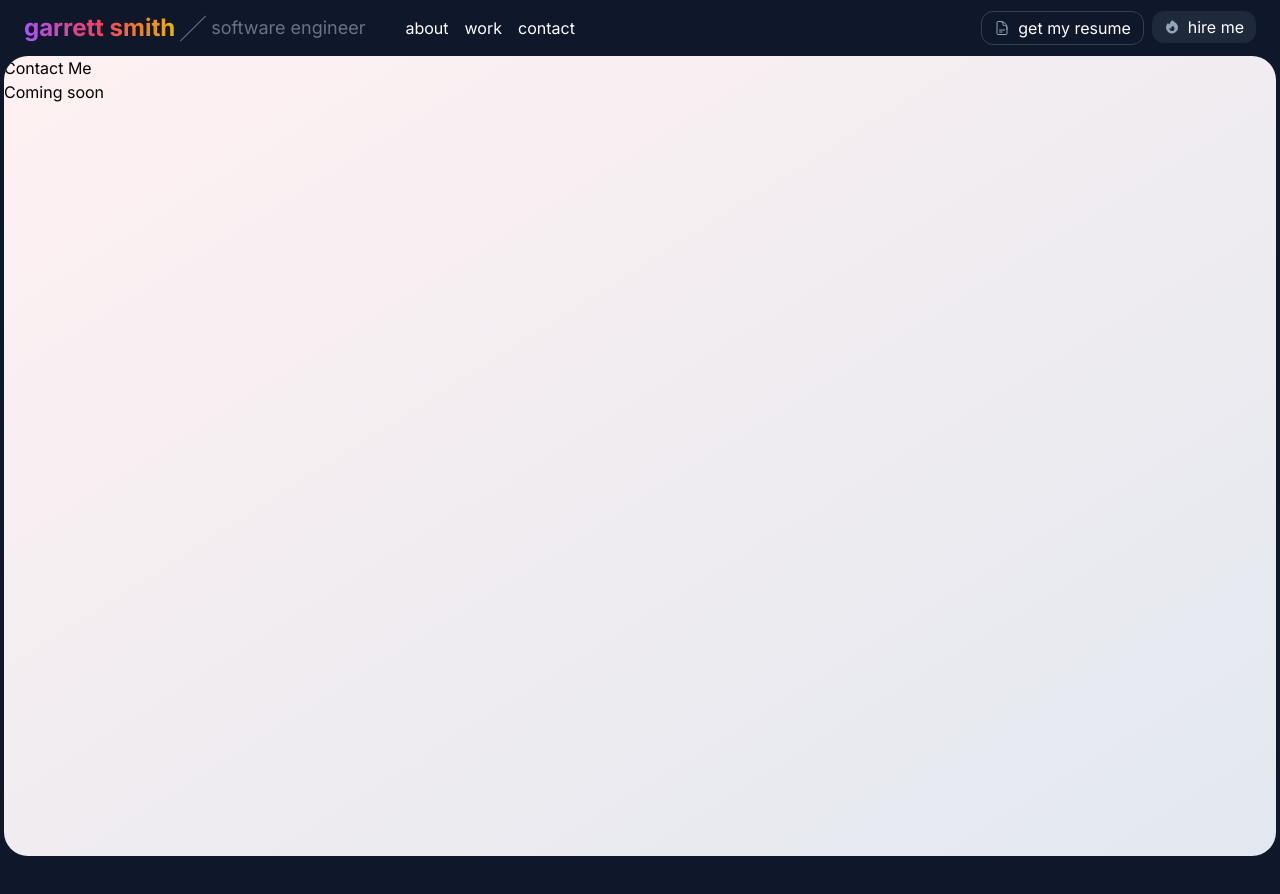
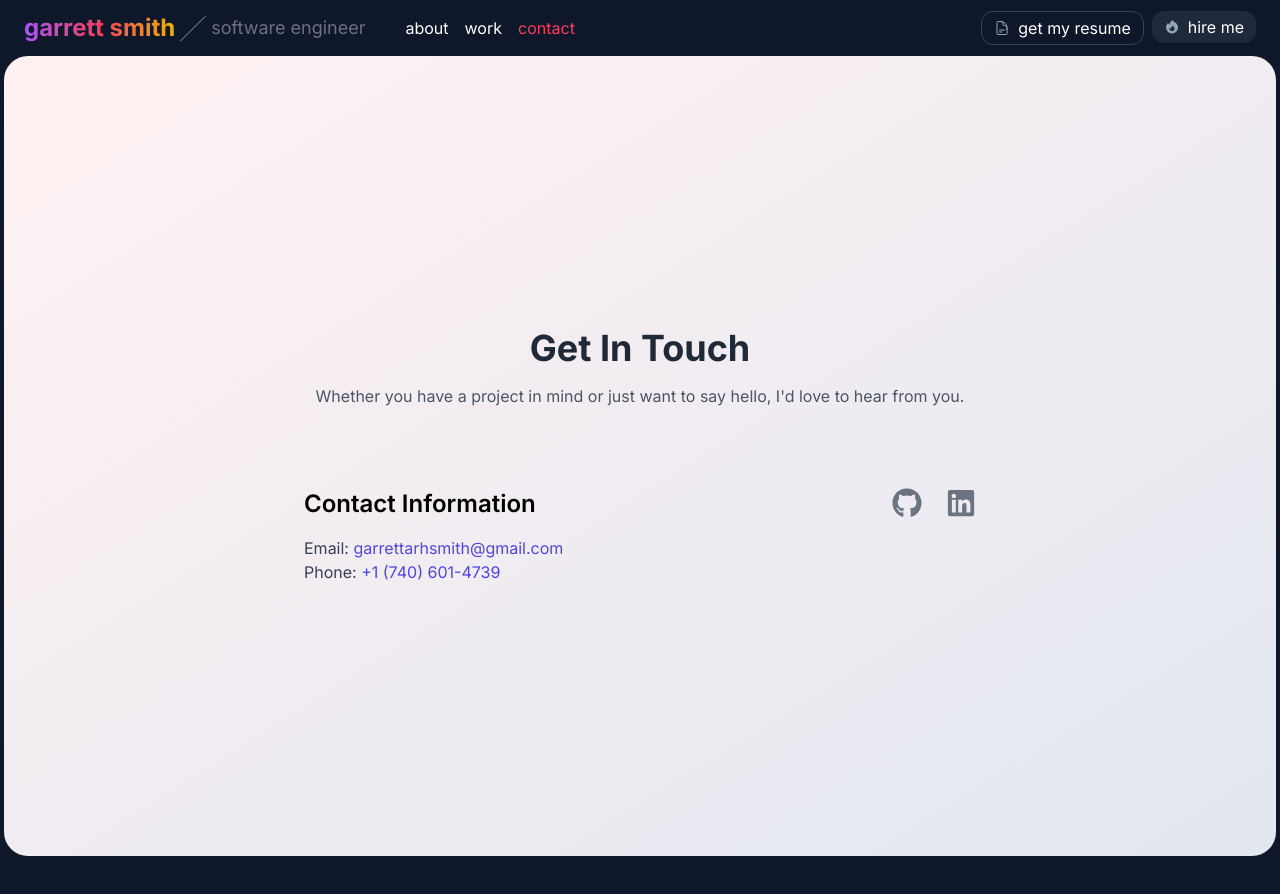
Before and after one commit to GarrettArhSmith/portfolio, a Next.js app: page /contact in a window 1280 px wide. Shown: the top 894 px of the page. Built offline with nearby package versions, Linux system fonts and the light colour scheme.

Commit message:
added a little content to the contact page so it's not so empty

```diff
--- a/package.json
+++ b/package.json
@@ -18,6 +18,7 @@
     "next": "14.2.5",
     "react": "^18",
     "react-dom": "^18",
+    "react-icons": "^5.3.0",
     "tailwind-merge": "^2.4.0"
   },
   "devDependencies": {
--- a/src/app/components/Btn/Btn.tsx
+++ b/src/app/components/Btn/Btn.tsx
@@ -9,6 +9,7 @@ type Props = {
   underline?: boolean;
   onClick?: React.MouseEventHandler;
   disabled?: boolean;
+  type?: "button" | "submit" | "reset";
 };
 
 export default function Btn({
@@ -18,6 +19,7 @@ export default function Btn({
   variant,
   onClick,
   disabled = false,
+  type = "button",
 }: Props) {
   const variantStyling = () => {
     let style = "";
@@ -31,6 +33,7 @@ export default function Btn({
 
   return (
     <button
+      type={type}
       disabled={disabled}
       onClick={onClick}
       className={twMerge(
--- a/src/app/components/Header/Header.tsx
+++ b/src/app/components/Header/Header.tsx
@@ -1,5 +1,6 @@
 "use client";
 import { useState } from "react";
+import { usePathname } from "next/navigation";
 import Link from "next/link";
 import { FireIcon } from "@heroicons/react/24/solid";
 import {
@@ -15,6 +16,7 @@ type Props = {};
 
 export default function Header({}: Props) {
   const [open, setOpen] = useState(false);
+  const pathname = usePathname();
   return (
     <header className="px-5">
       <div className={`h-14 flex items-center justify-between`}>
@@ -33,7 +35,12 @@ export default function Header({}: Props) {
               {routes.map(
                 (route) =>
                   route.enabled && (
-                    <li key={route.path} className="hover:text-rose-500">
+                    <li
+                      key={route.path}
+                      className={`${
+                        pathname === route.path && "text-rose-500"
+                      } hover:text-rose-500`}
+                    >
                       <Link href={route.path}>{route.name}</Link>
                     </li>
                   )
@@ -83,7 +90,10 @@ export default function Header({}: Props) {
                 {routes.map(
                   (route) =>
                     route.enabled && (
-                      <li key={route.path} className="hover:text-rose-500">
+                      <li
+                        key={route.path}
+                        className={`${route} hover:text-rose-500`}
+                      >
                         <Link href={route.path}>{route.name}</Link>
                       </li>
                     )
--- a/src/app/contact/page.tsx
+++ b/src/app/contact/page.tsx
@@ -1,10 +1,111 @@
+"use client";
+import { useState } from "react";
+import Link from "next/link";
+import { FaGithub, FaLinkedin } from "react-icons/fa";
+import Btn from "../components/Btn/Btn";
+
 type Props = {};
 
-export default function page({}: Props) {
+export default function ContactPage({}: Props) {
+  const [socialLink, setSocialLink] = useState("");
   return (
-    <main>
-      <h1>Contact Me</h1>
-      <p>Coming soon</p>
-    </main>
+    <div className="min-h-screen p-8 flex flex-col items-center justify-center">
+      <header className="text-center mb-12">
+        <h1 className="text-4xl font-bold text-gray-800">Get In Touch</h1>
+        <p className="mt-4 text-gray-600">
+          Whether you have a project in mind or just want to say hello, I&apos;d
+          love to hear from you.
+        </p>
+      </header>
+      <div className="w-full max-w-2xl">
+        {/* <h2 className="text-2xl font-semibold mb-4">Contact Form</h2>
+        <form className="space-y-4">
+          <div>
+            <label className="block text-gray-700">Name</label>
+            <input
+              type="text"
+              className="p-2 mt-1 block w-full rounded-md border-gray-300 shadow-sm focus:border-indigo-500 focus:ring-indigo-500"
+              placeholder="Your name"
+            />
+          </div>
+          <div>
+            <label className="block text-gray-700">Email</label>
+            <input
+              type="email"
+              className="p-2 mt-1 block w-full rounded-md border-gray-300 shadow-sm focus:border-indigo-500 focus:ring-indigo-500"
+              placeholder="Your email"
+            />
+          </div>
+          <div>
+            <label className="block text-gray-700">Message</label>
+            <textarea
+              className="p-2 mt-1 block w-full rounded-md border-gray-300 shadow-sm focus:border-indigo-500 focus:ring-indigo-500"
+              placeholder="Your message"
+              rows={4}
+            />
+          </div>
+          <div>
+            <Btn
+              type="submit"
+              variant="contained"
+              className="p-2 w-full bg-rose-500 text-white hover:text-white hover:bg-rose-600 flex justify-center"
+            >
+              Send
+            </Btn>
+          </div>
+        </form> */}
+        <div className="mt-8 flex flex-col md:flex-row justify-between gap-4">
+          <div>
+            <h2 className="text-2xl font-semibold mb-4">Contact Information</h2>
+            <p className="text-gray-700">
+              Email:{" "}
+              <a
+                href="mailto:garrettarhsmith@gmail.com"
+                className="text-indigo-600"
+              >
+                garrettarhsmith@gmail.com
+              </a>
+            </p>
+            <p className="text-gray-700">
+              Phone:{" "}
+              <a href="tel:+1-740-601-4739" className="text-indigo-600">
+                +1 (740) 601-4739
+              </a>
+            </p>
+          </div>
+          <div>
+            <div className="flex gap-6 md:justify-end">
+              <Link href="https://github.com/garrettarhsmith" target="_blank">
+                <FaGithub
+                  className="text-3xl text-gray-500 hover:text-gray-700 hover:cursor-pointer"
+                  onMouseOver={() =>
+                    setSocialLink("https://github.com/garrettarhsmith")
+                  }
+                  onMouseOut={() => setSocialLink("")}
+                />
+              </Link>
+              <Link
+                href="https://www.linkedin.com/in/garrettarhsmith"
+                target="_blank"
+              >
+                <FaLinkedin
+                  className="text-3xl text-gray-500 hover:text-gray-700 hover:cursor-pointer"
+                  onMouseOver={() =>
+                    setSocialLink("https://www.linkedin.com/in/garrettarhsmith")
+                  }
+                  onMouseOut={() => setSocialLink("")}
+                />
+              </Link>
+            </div>
+            <p className="mt-4 text-gray-500 h-6">
+              {socialLink.split("garrettarhsmith")[0]}
+              <span className="text-rose-400">
+                {socialLink.length > 1 && "garrettarhsmith"}
+              </span>
+            </p>
+          </div>
+        </div>
+      </div>
+    </div>
   );
 }
--- a/src/app/page.tsx
+++ b/src/app/page.tsx
@@ -24,14 +24,14 @@ export default function Home() {
           </p>
           <div className="flex flex-col md:flex-row items-center justify-center gap-6 z-10 mt-16">
             <EmailListForm />
-            <Btn
+            {/* <Btn
               variant="text"
               className="text-slate-900 px-4 py-2 hover:text-slate-700"
               onClick={() => true}
             >
               Take a look
               <ArrowDownIcon className="size-5 group-hover:translate-y-0.5 stroke-2 transition-all hover:text-slate-700" />
-            </Btn>
+            </Btn> */}
           </div>
         </div>
       </main>
```
Also changed, not shown: 1 other file (tests, documents, lock files or other folders).
